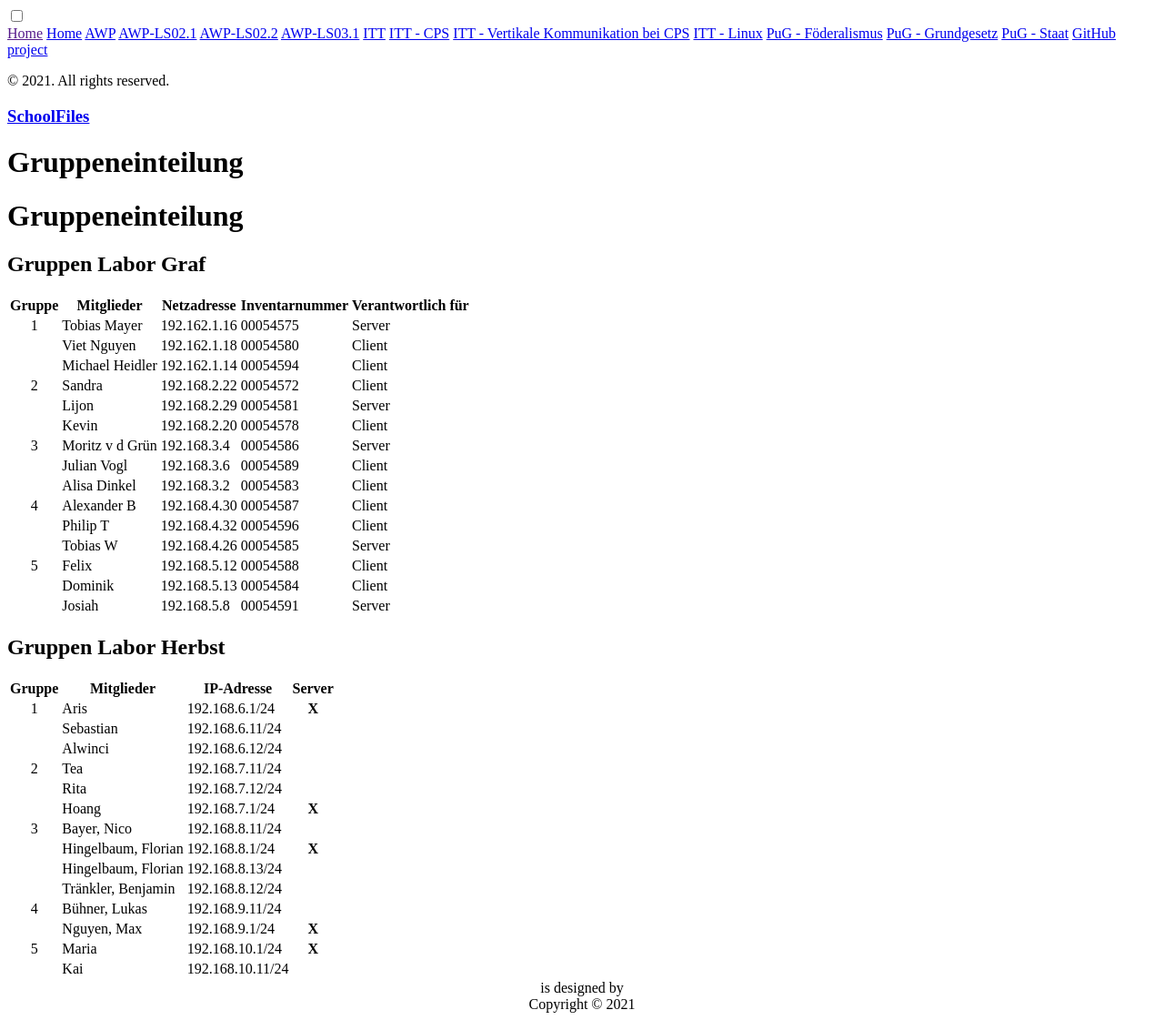
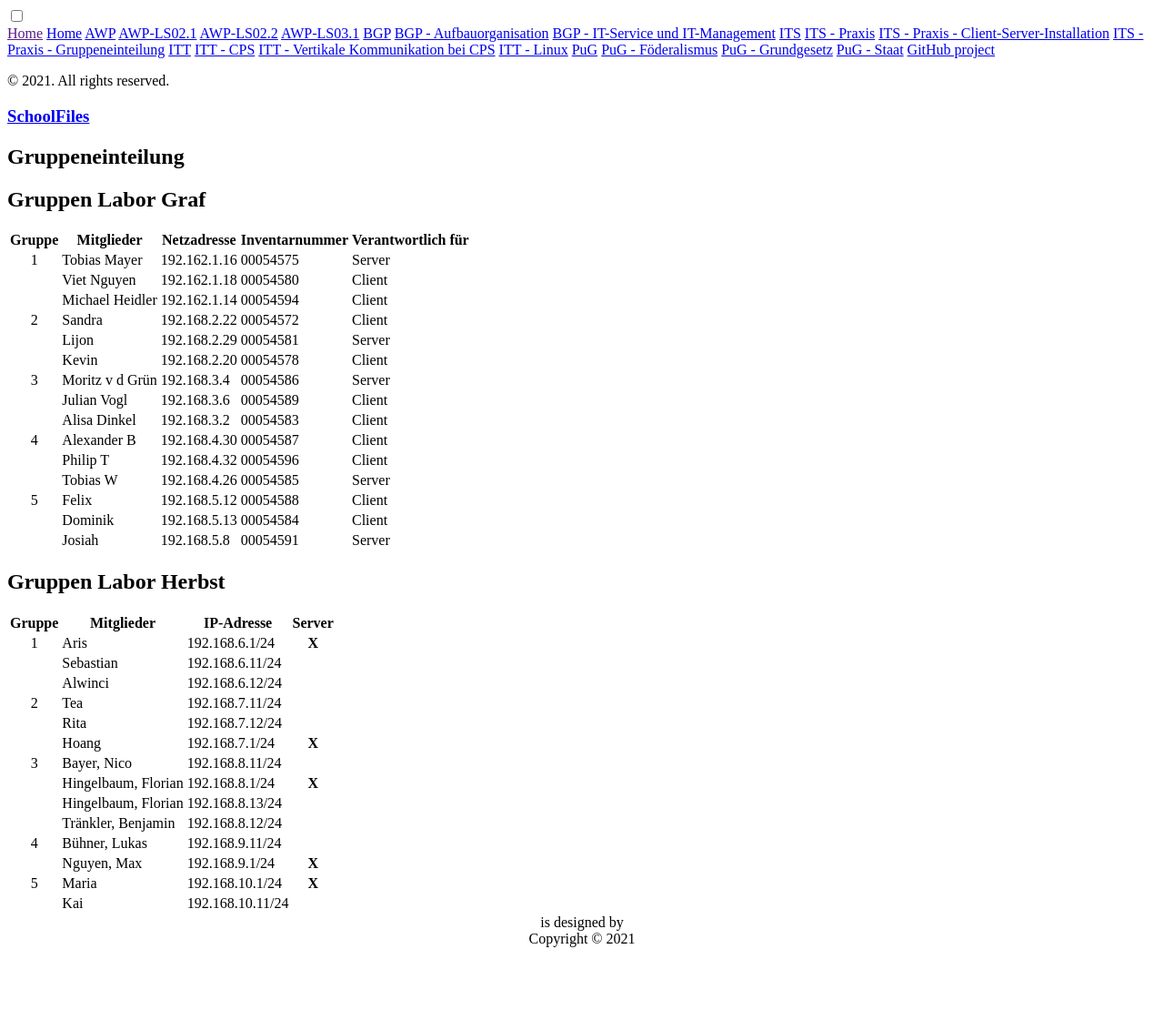
Before and after one commit to Semoxea/IF11C, a Jekyll site: the page built from IF11C/ITS/Praxis/Gruppeneinteilung.md, in a window 1280 px wide. Shown: the whole page at 91% size. Built offline with Jekyll 4.4.1, drawn with Linux system fonts in a browser that asks for light colours; our own code applies the rules of GitHub Pages for plain Markdown files; after the commit the page ends 1049 px from its top, so only the background shows below that.

```diff
--- /dev/null
+++ b/IF11C/BGP/BGP.md
@@ -0,0 +1,14 @@
+---
+layout: default
+title: "BGP"
+permalink: /BGP/
+---
+
+## Transcripts
+
+- [BGP](/BGP/ITSM)
+- [BGP](/BGP/Aufbauorganisation)
+
+## Files
+
+- [Files](/Files)
--- a/IF11C/BGP/LS01.md
+++ b/IF11C/BGP/LS01.md
@@ -1,4 +1,10 @@
-# IT-Service und IT-Management
+---
+layout: default
+title: "BGP - IT-Service und IT-Management"
+permalink: /BGP/ITSM
+---
+
+## IT-Service und IT-Management
 
 ## 1.1 Services im IT-Bereich unterscheiden
 
--- a/IF11C/BGP/LS02.md
+++ b/IF11C/BGP/LS02.md
@@ -1,4 +1,10 @@
-# 2. Aufbauorganisation
+---
+layout: default
+title: "BGP - Aufbauorganisation"
+permalink: /BGP/Aufbauorganisation
+---
+
+## 2. Aufbauorganisation
 
 ## 2.1 Situationsanalyse
 
--- a/IF11C/ITS/Praxis/Gruppeneinteilung.md
+++ b/IF11C/ITS/Praxis/Gruppeneinteilung.md
@@ -1,4 +1,10 @@
-# Gruppeneinteilung
+---
+layout: default
+title: "ITS - Praxis - Gruppeneinteilung"
+permalink: /ITS/Praxis/Gruppeneinteilung
+---
+
+## Gruppeneinteilung
 
 ## Gruppen Labor Graf
 
--- /dev/null
+++ b/IF11C/ITS/Praxis/ITS_Praxis.md
@@ -0,0 +1,10 @@
+---
+layout: default
+title: "ITS - Praxis"
+permalink: /ITS/Praxis
+---
+
+## Transcripts
+
+[Gruppeneinteilung](/ITS/Praxis/Gruppeneinteilung)
+[Server-Client-Installation](/ITS/Praxis/SCI)
--- a/IF11C/ITS/Praxis/WindowsServerInstallation.md
+++ b/IF11C/ITS/Praxis/WindowsServerInstallation.md
@@ -1,4 +1,10 @@
-# LS 1.2 Windows Server Installation
+---
+layout: default
+title: "ITS - Praxis - Client-Server-Installation"
+permalink: /ITS/Praxis/CSI
+---
+
+## LS 1.2 Windows Server Installation
 
 ## Verlaufsprotokoll der Installation der virtuellen Maschinen am 12.10.21 von Sandra Saueressig auf 00054572
 
```
Also changed, not shown: IF11C/ITS/ITS.md (added, +14 -0 lines), IF11C/ITT/LS13.md (+1 -0 lines), IF11C/PuG/PuG.md (added, +15 -0 lines), index.md (+2 -0 lines).
